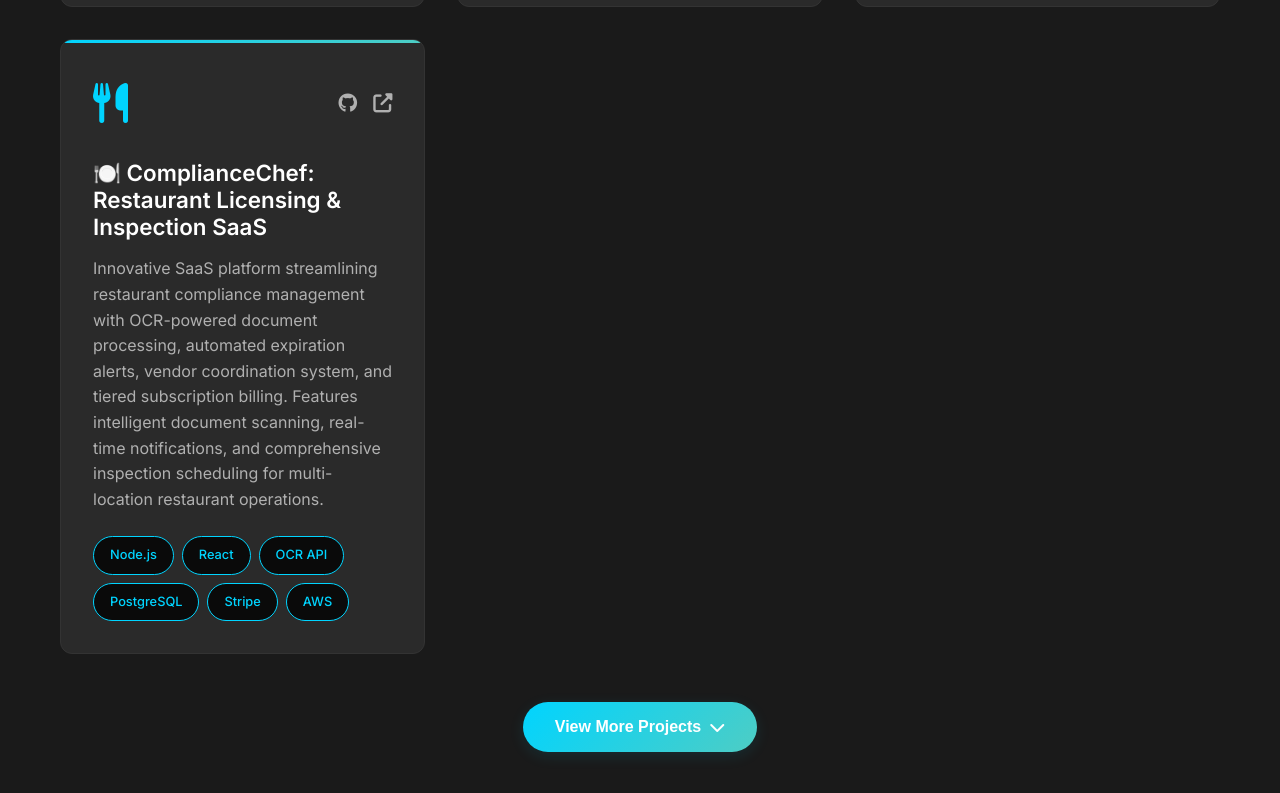
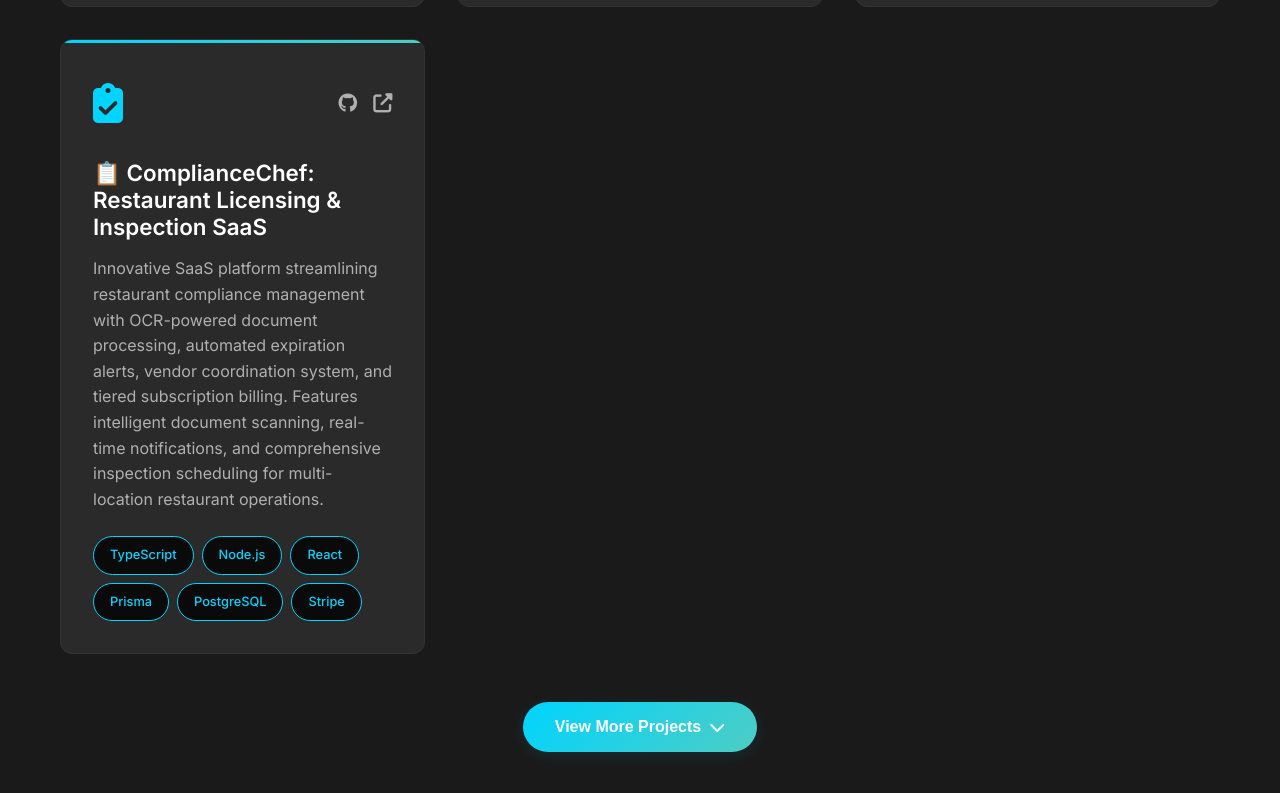
Before and after one commit to Mokoli1/Mokoli1.github.io, a plain HTML site: page index.html in a window 1280 px wide. Shown: the part 4855-5648 px from the top of the page. Drawn offline with Linux system fonts and the light colour scheme.

Commit message:
Link ComplianceChef to SaaS repository and update design
🔗 Repository Integration:
- Connected ComplianceChef project to https://github.com/Mokoli1/Saas
- Updated GitHub and external links to point to actual codebase

🎨 Design Updates:
- Replaced utensils icon with clipboard-check (more professional)
- Changed emoji from 🍽️ to 📋 (compliance-focused)
- Updated tech stack to match actual repository:
  - Added TypeScript (91.0% of codebase)
  - Added Prisma ORM for database management
  - Removed generic OCR API and AWS tags

✨ Now visitors can explore the complete SaaS platform code!

```diff
--- a/index.html
+++ b/index.html
@@ -485,26 +485,26 @@
                 <div class="project-card">
                     <div class="project-header">
                         <div class="project-icon">
-                            <i class="fas fa-utensils"></i>
+                            <i class="fas fa-clipboard-check"></i>
                         </div>
                         <div class="project-links">
-                            <a href="#" class="project-link"><i class="fab fa-github"></i></a>
-                            <a href="#" class="project-link"><i class="fas fa-external-link-alt"></i></a>
+                            <a href="https://github.com/Mokoli1/Saas" class="project-link"><i class="fab fa-github"></i></a>
+                            <a href="https://github.com/Mokoli1/Saas#readme" class="project-link"><i class="fas fa-external-link-alt"></i></a>
                         </div>
                     </div>
-                    <h3 class="project-title">🍽️ ComplianceChef: Restaurant Licensing & Inspection SaaS</h3>
+                    <h3 class="project-title">📋 ComplianceChef: Restaurant Licensing & Inspection SaaS</h3>
                     <p class="project-description">
                         Innovative SaaS platform streamlining restaurant compliance management with OCR-powered document processing,
                         automated expiration alerts, vendor coordination system, and tiered subscription billing. Features intelligent document scanning,
                         real-time notifications, and comprehensive inspection scheduling for multi-location restaurant operations.
                     </p>
                     <div class="project-tech">
+                        <span class="tech-tag">TypeScript</span>
                         <span class="tech-tag">Node.js</span>
                         <span class="tech-tag">React</span>
-                        <span class="tech-tag">OCR API</span>
+                        <span class="tech-tag">Prisma</span>
                         <span class="tech-tag">PostgreSQL</span>
                         <span class="tech-tag">Stripe</span>
-                        <span class="tech-tag">AWS</span>
                     </div>
                 </div>
 
```
